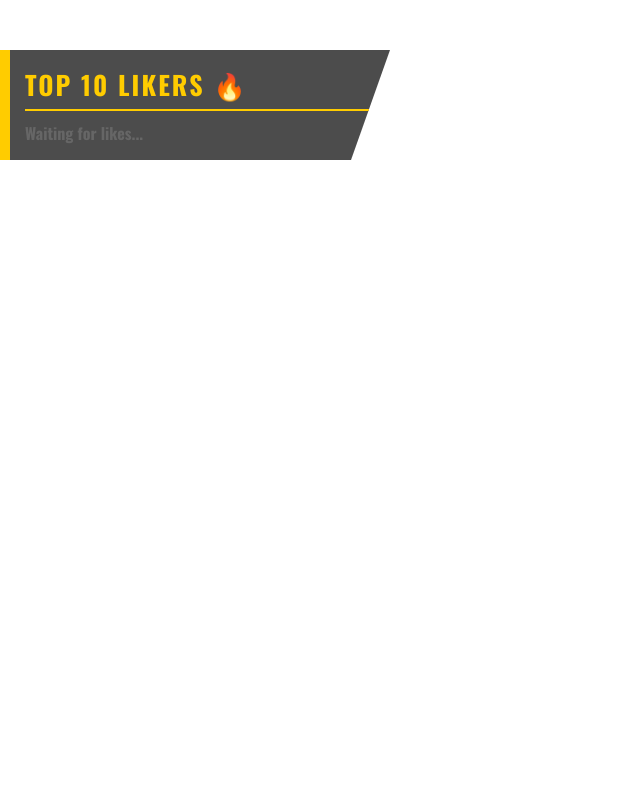
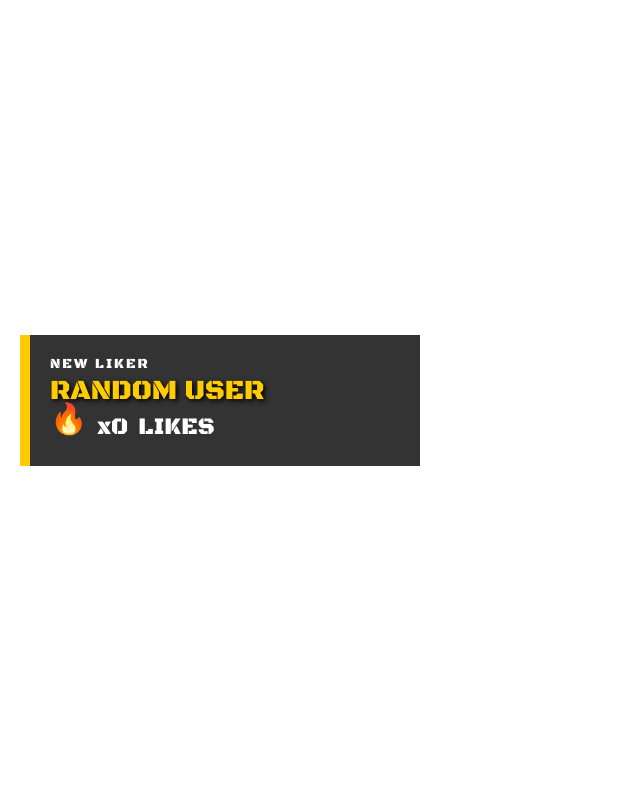
Before and after one commit to sadvakasovdamir90-lab/like-live, a Flask app: page / in a window 1280 px wide. Shown: the whole page, without its empty margins (0-640 px from the left). Run offline with Flask 3, Linux system fonts and the light colour scheme; some libraries are stand-ins or nearby versions.

Commit message:
Refactor widget.html with new styles and layout

```diff
--- a/templates/widget.html
+++ b/templates/widget.html
@@ -3,105 +3,96 @@
 <head>
     <meta charset="UTF-8">
     <style>
-        @import url('https://fonts.googleapis.com/css2?family=Oswald:wght@700&display=swap');
+        @import url('https://fonts.googleapis.com/css2?family=Black+Ops+One&display=swap');
 
         body {
             background: transparent;
-            font-family: 'Oswald', sans-serif; /* Оқылуы өте оңай, қалың қаріп */
+            font-family: 'Black Ops One', cursive;
             margin: 0;
             display: flex;
-            align-items: flex-start;
+            align-items: center;
             height: 100vh;
+            overflow: hidden;
         }
 
-        .leaderboard {
-            width: 350px;
-            background: rgba(0, 0, 0, 0.7); /* Мөлдір қара фон */
-            border-left: 10px solid #ffcc00;
-            padding: 15px;
-            margin-top: 50px;
-            box-shadow: 15px 0 30px rgba(0,0,0,0.5);
-            clip-path: polygon(0 0, 100% 0, 90% 100%, 0% 100%);
+        .like-card {
+    position: absolute;
+    left: 20px; /* Сол жақтан 20px жылжытып қой */
+    width: 350px;
+    background: rgba(0, 0, 0, 0.8); /* Қара түс анық көрінуі үшін */
+    border-left: 10px solid #ffcc00;
+    padding: 20px;
+    color: white; /* Жазулар ақ түспен */
+}
+
+        .active {
+            transform: translateX(0); /* Лайк келгенде шығады */
         }
 
-        .title {
-            color: #ffcc00;
-            font-size: 26px;
+        .user-label {
+            color: #fff;
+            font-size: 14px;
             text-transform: uppercase;
-            border-bottom: 2px solid #ffcc00;
-            margin-bottom: 10px;
-            padding-bottom: 5px;
             letter-spacing: 2px;
         }
 
-        .user-row {
-            display: flex;
-            justify-content: space-between;
-            align-items: center;
-            padding: 8px 10px;
-            margin-bottom: 5px;
-            background: rgba(255, 255, 255, 0.05);
-            border-radius: 4px;
-            transition: all 0.3s;
-            animation: slideIn 0.4s ease-out;
-        }
-
-        @keyframes slideIn {
-            from { transform: translateX(-50px); opacity: 0; }
-            to { transform: translateX(0); opacity: 1; }
-        }
-
-        .user-name {
-            color: #fff;
-            font-size: 20px;
+        .username {
+            color: #ffcc00;
+            font-size: 28px;
+            text-shadow: 2px 2px 5px #000;
             white-space: nowrap;
             overflow: hidden;
             text-overflow: ellipsis;
-            max-width: 200px;
         }
 
-        .user-score {
-            color: #ffcc00;
-            font-size: 22px;
-            font-weight: bold;
+        .amount-box {
+            display: flex;
+            align-items: center;
+            gap: 10px;
+            color: #fff;
+            font-size: 24px;
         }
 
-        .rank {
-            color: rgba(255, 204, 0, 0.5);
-            font-size: 14px;
-            margin-right: 10px;
+        .fire-icon {
+            font-size: 30px;
+            animation: bounce 0.5s infinite;
+        }
+
+        @keyframes bounce {
+            0%, 100% { transform: translateY(0); }
+            50% { transform: translateY(-10px); }
         }
     </style>
 </head>
 <body>
 
-    <div class="leaderboard">
-        <div class="title">TOP 10 LIKERS 🔥</div>
-        <div id="list">
-            <div style="color: #666;">Waiting for likes...</div>
+    <div class="like-card" id="card">
+        <div class="user-label">NEW LIKER</div>
+        <div class="username" id="user">RANDOM USER</div>
+        <div class="amount-box">
+            <span class="fire-icon">🔥</span>
+            <span id="count">x0</span> LIKES
         </div>
     </div>
 
     <script src="https://cdnjs.cloudflare.com/ajax/libs/socket.io/4.0.1/socket.io.js"></script>
     <script>
         var socket = io();
+        var timer;
 
-        socket.on('update_leaderboard', function(top10) {
-            const listDiv = document.getElementById('list');
-            listDiv.innerHTML = ''; // Тізімді тазарту
+        socket.on('new_like', function(data) {
+            const card = document.getElementById('card');
+            document.getElementById('user').innerText = data.username;
+            document.getElementById('count').innerText = "x" + data.amount;
 
-            top10.forEach((item, index) => {
-                const row = document.createElement('div');
-                row.className = 'user-row';
-                row.innerHTML = `
-                    <div>
-                        <span class="rank">#${index + 1}</span>
-                        <span class="user-name">${item[0]}</span>
-                    </div>
-                    <span class="user-score">${item[1]}</span>
-                `;
-                listDiv.appendChild(row);
-            });
+            // Виджетті көрсету
+            card.classList.add('active');
+
+            // 5 секундтан кейін қайтадан жасырып қою
+            clearTimeout(timer);
+            timer = setTimeout(() => {
+                card.classList.remove('active');
+            }, 5000);
         });
     </script>
 </body>
```
